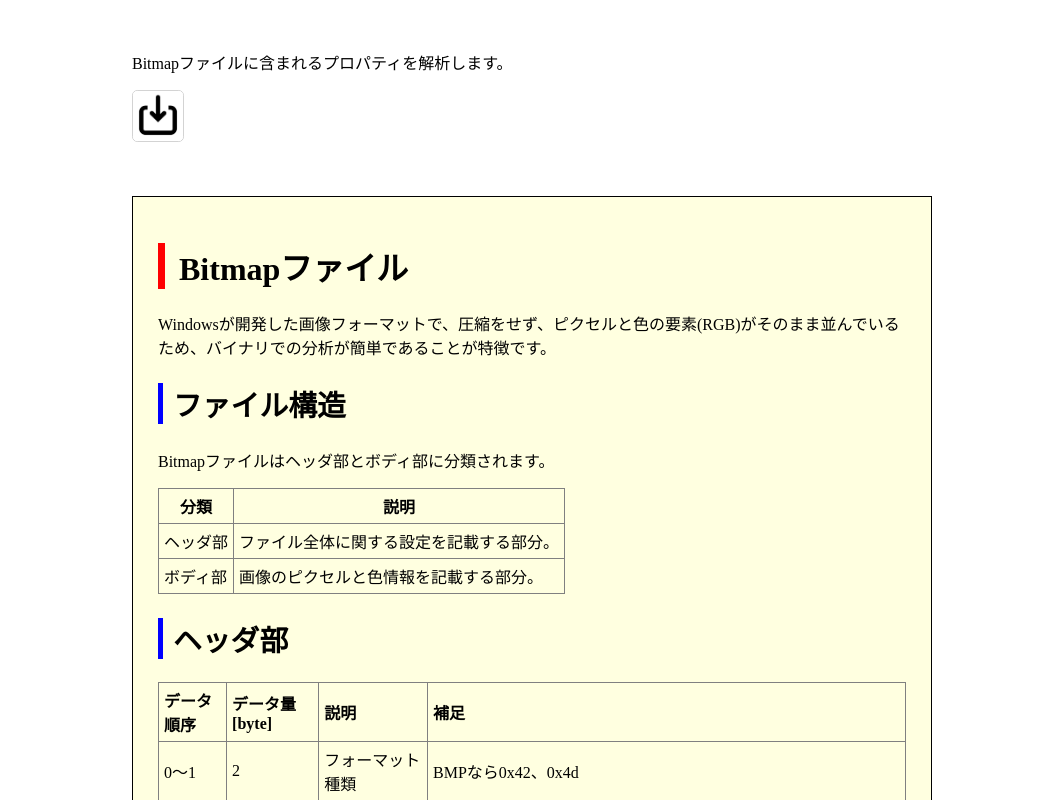
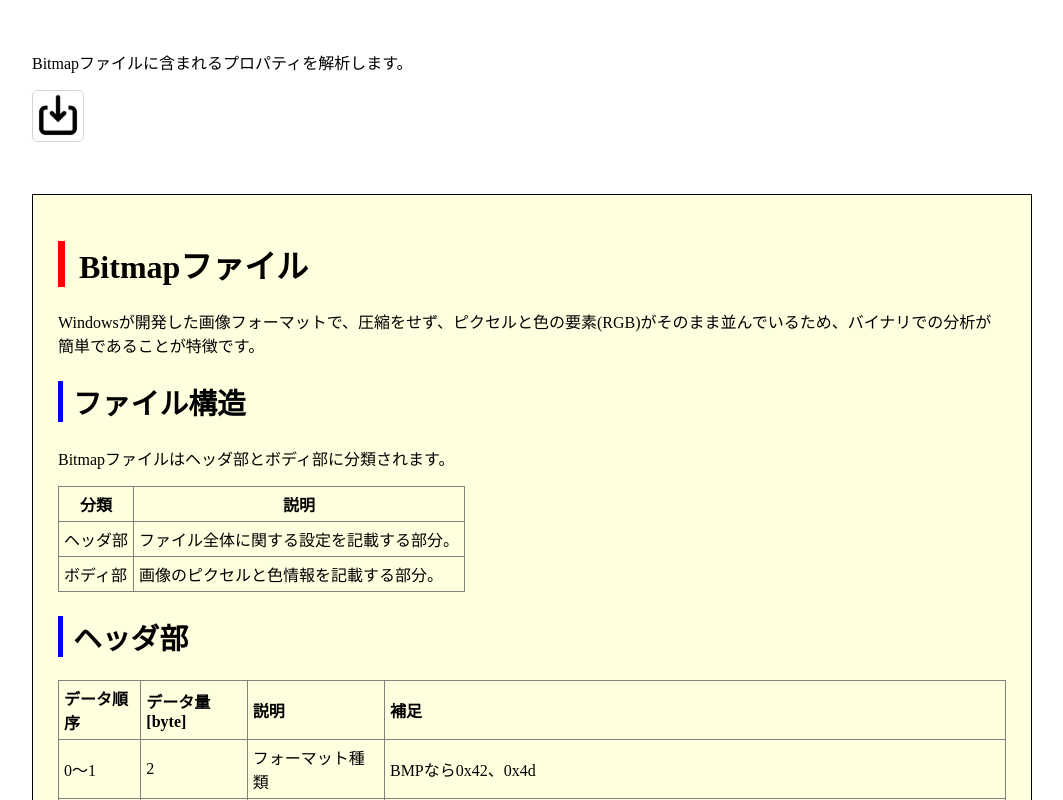
Before and after one commit to osawa-koki/BitmapSheet.ts, a Vue app: page / in a window 1280 px wide. Shown: the top 800 px of the page, without its empty margins (108-1171 px from the left). Built offline with nearby package versions, Linux system fonts and the light colour scheme.

Commit message:
デザイン変更。

```diff
--- a/src/App.vue
+++ b/src/App.vue
@@ -28,7 +28,7 @@
   color: #2c3e50;
   margin-top: 60px;
   main {
-    max-width: 800px;
+    max-width: 1000px;
     margin: 0 auto;
   }
 }
--- a/src/components/DescriptionBlock.vue
+++ b/src/components/DescriptionBlock.vue
@@ -32,7 +32,7 @@
 <!-- Add "scoped" attribute to limit CSS to this component only -->
 <style scoped lang="scss">
 #DescriptionBlock {
-  margin-top: 50px;
+  margin: 3rem auto;
   border: 1px black solid;
   padding: 25px;
   background-color: lightyellow;
```
